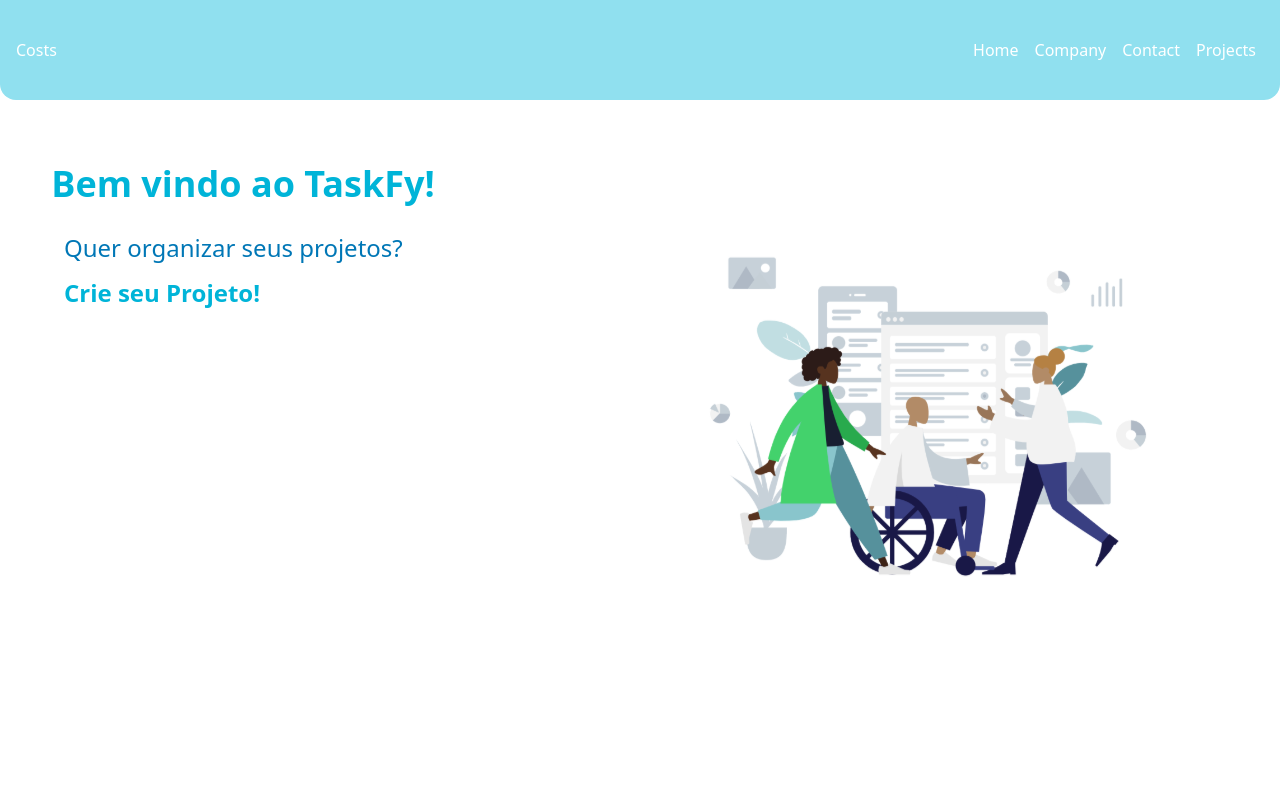
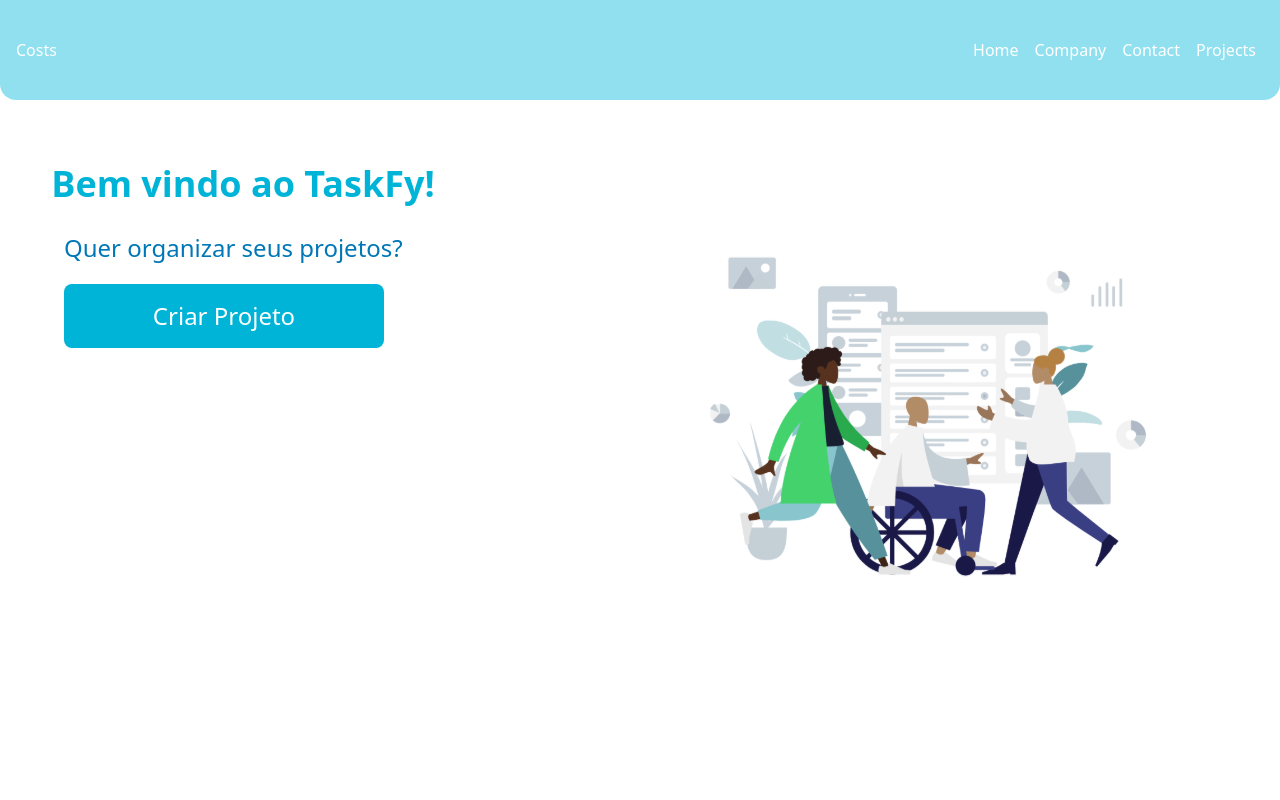
Before and after one commit to YannGabriel/TeskiFy, a React (Create React App) app: page / in a window 1280 px wide. Shown: the top 800 px of the page. Built offline with nearby package versions, Linux system fonts and the light colour scheme.

Commit message:
create new peojwct button and new project file

```diff
--- /dev/null
+++ b/src/components/buttons/newProjectButton.tsx
@@ -0,0 +1,16 @@
+
+import { Link } from "react-router-dom"
+
+interface ButtonProps{
+  to: string;
+  text: string
+}
+
+export const LinkButton = ({to, text}: ButtonProps) =>{
+  return(
+    <Link to={to} className=" bg-darkBlue p-4 m-auto block w-[25%] text-center text-white rounded-lg mt-5
+     lg:m-[0] lg:ml-[5%] lg:mt-[2.5%] text-2xl pointer lg:hover:bg-lightBlue lg:transition-all lg:duration-150 lg:hover:text-black ">
+    {text}
+  </Link>
+  )
+}
--- a/src/pages/home.tsx
+++ b/src/pages/home.tsx
@@ -2,6 +2,7 @@
 
 //imports
 import HomeImage from '../images/home-image.svg';
+import { LinkButton } from '../components/buttons/newProjectButton';
 
 
 const Home = () =>{
@@ -20,11 +21,7 @@
          lg:text-2xl md:text-start md:pl-[5%]">
           Quer organizar seus projetos?
         </p>
-        <a href="/Projects" className="projectTarget block text-darkBlue font-semibold text-center md:text-xl
-         lg:text-2xl lg:text-start lg:pl-[5%] lg:pt-[1%]"
-        >
-        Crie seu Projeto!
-        </a>
+        <LinkButton to='/newproject' text='Criar Projeto'/>
     </div>
   )
 }
--- /dev/null
+++ b/src/pages/newproject.tsx
@@ -0,0 +1,9 @@
+
+
+export const NewProject = () =>{
+  return(
+    <>
+    <p className="h-[98vh]">Novo projeto</p>
+    </>
+  )
+}
```
